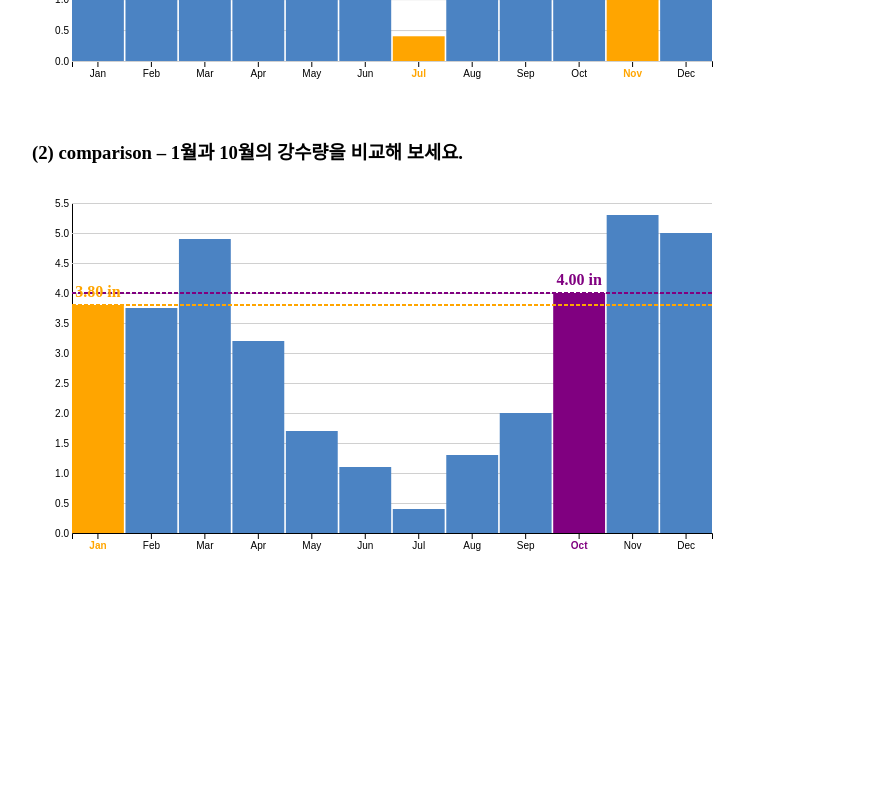
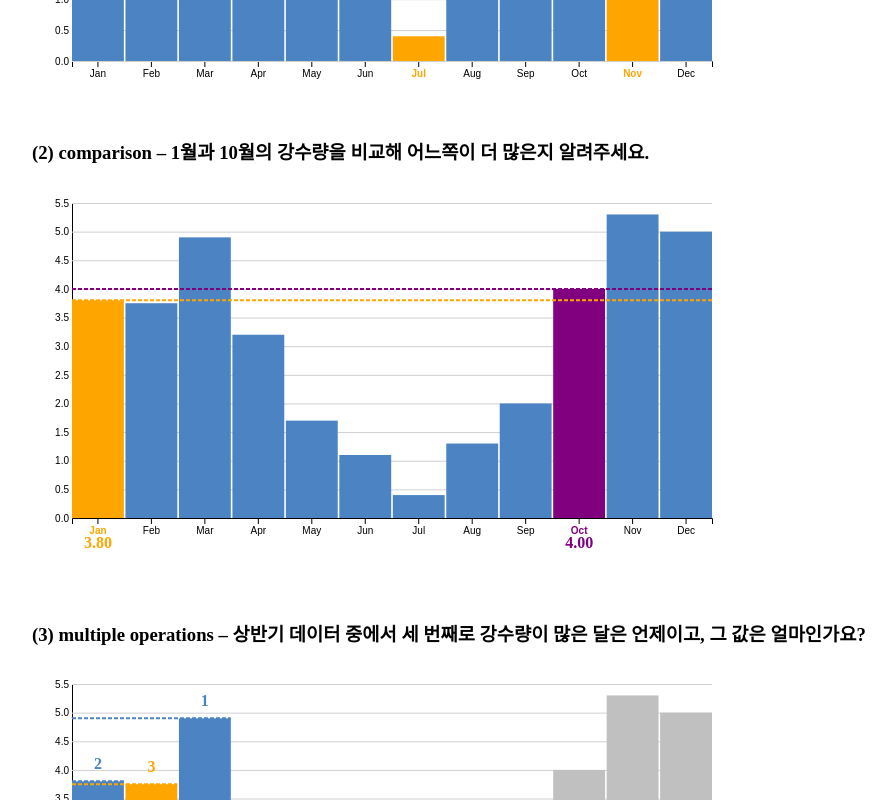
Before and after one commit to deerking0923/prj-sketch-frontend, a Next.js app: page / in a window 1280 px wide. Shown: the part 1640-2440 px from the top of the page, without its empty margins (8-904 px from the left). Before the commit the page ends 2299 px from the top, so only its background shows below. Built offline with nearby package versions, Linux system fonts and the light colour scheme.

Commit message:
완성...!

```diff
--- a/src/app/components/CompareHistogram.js
+++ b/src/app/components/CompareHistogram.js
@@ -4,9 +4,7 @@ import { useD3 } from './useD3';
 import * as d3 from 'd3';
 
 /**
- * 1월·10월을 주황/보라색으로 하이라이트,
- *   • 가로선(전체 폭) – 막대 위
- *   • 숫자 어노테이션 – 막대 위
+ * 1월·10월 막대 강조 + 가로선 + 값 어노테이션(x축 아래)
  */
 export default function CompareHistogram({
   width  = 700,
@@ -14,10 +12,9 @@ export default function CompareHistogram({
   data   = [],
   gap    = 0.03,
 }) {
-  const margin = { top: 20, right: 20, bottom: 50, left: 40 };
-  const yMax   = 5.5;                        // y축 상한 고정
+  const margin = { top: 20, right: 20, bottom: 65, left: 40 }; // 하단 공간 ↑
+  const yMax   = 5.5;
 
-  /* 하이라이트 대상 & 색상 */
   const hiColor = { Jan: 'orange', Oct: 'purple' };
 
   const ref = useD3(
@@ -25,12 +22,11 @@ export default function CompareHistogram({
       const w = width  - margin.left - margin.right;
       const h = height - margin.top  - margin.bottom;
 
-      /* 레이어: grid ⭣ bar ⭣ anno  (append 순서 = z-index) */
       svg.attr('width', width).attr('height', height);
       const g    = svg.append('g').attr('transform', `translate(${margin.left},${margin.top})`);
-      const grid = g.append('g').attr('class', 'grid');           // 맨뒤
-      const bars = g.append('g').attr('class', 'bars');           // 가운데
-      const anno = g.append('g').attr('class', 'annotations');    // 맨앞
+      const grid = g.append('g');
+      const bars = g.append('g');
+      const anno = g.append('g');
 
       /* 스케일 */
       const x = d3.scaleBand()
@@ -38,10 +34,9 @@ export default function CompareHistogram({
         .range([0, w])
         .paddingInner(gap)
         .paddingOuter(0);
-
       const y = d3.scaleLinear().domain([0, yMax]).range([h, 0]);
 
-      /* 축 + 회색 격자 (grid 레이어) */
+      /* 축 & 격자 */
       grid.append('g')
         .call(d3.axisLeft(y).tickSize(-w))
         .selectAll('line')
@@ -58,7 +53,7 @@ export default function CompareHistogram({
           }
         });
 
-      /* 막대 (bars 레이어) */
+      /* 막대 */
       bars.selectAll('rect')
         .data(data)
         .join('rect')
@@ -71,17 +66,18 @@ export default function CompareHistogram({
         .duration(800)
         .attr('y', d => y(d.value))
         .attr('height', d => h - y(d.value))
-        .end()                                 // 애니 끝난 뒤 어노테이션 그리기
-        .then(() => drawAnnotations());
+        .end()
+        .then(drawAnnotations);
 
-      /* 어노테이션 + 하이라이트 선 */
+      /* 어노테이션 */
       function drawAnnotations() {
         const focus = data.filter(d => hiColor[d.category]);
 
         /* 가로선 */
-        anno.selectAll('line')
+        anno.selectAll('line.horiz')
           .data(focus)
           .join('line')
+          .attr('class', 'horiz')
           .attr('x1', 0).attr('x2', w)
           .attr('y1', d => y(d.value))
           .attr('y2', d => y(d.value))
@@ -89,16 +85,17 @@ export default function CompareHistogram({
           .attr('stroke-width', 2)
           .attr('stroke-dasharray', '4 2');
 
-        /* 값 텍스트 */
-        anno.selectAll('text')
+        /* 값 숫자 – x축 라벨보다 아래로 */
+        anno.selectAll('text.value')
           .data(focus)
           .join('text')
+          .attr('class', 'value')
           .attr('x', d => x(d.category) + x.bandwidth() / 2)
-          .attr('y', d => y(d.value) - 8)
+          .attr('y', h + 30)                       // x축 아래 30px
           .attr('text-anchor', 'middle')
           .attr('font-weight', 'bold')
           .attr('fill', d => hiColor[d.category])
-          .text(d => d.value.toFixed(2) + ' in');
+          .text(d => d.value.toFixed(2));          // "in" 제외
       }
     },
     [data, width, height, gap],
--- /dev/null
+++ b/src/app/components/RankHistogram.js
@@ -0,0 +1,136 @@
+// src/app/components/RankHistogram.js
+'use client';
+import React from 'react';
+import { useD3 } from './useD3';
+import * as d3 from 'd3';
+
+export default function RankHistogram({
+  width  = 700,
+  height = 400,
+  data   = [],
+  gap    = 0.03,
+}) {
+  const margin = { top: 20, right: 20, bottom: 65, left: 40 }; // ↓ 하단 공간 확대
+  const yMax   = 5.5;
+
+  /* ── 상반기 1‒3위 산출 ── */
+  const firstHalf    = data.slice(0, 6);                           // Jan‒Jun
+  const top3         = [...firstHalf].sort((a, b) => b.value - a.value).slice(0, 3);
+  const ranks = {};                                               // {Mar:1, Jan:2, Feb:3}
+  top3.forEach((d, i) => (ranks[d.category] = i + 1));
+  const firstHalfSet = new Set(firstHalf.map(d => d.category));
+
+  /* 색 */
+  const blue  = '#4b83c3';
+  const orange = 'orange';
+  const grey  = '#c0c0c0';
+
+  const ref = useD3(
+    svg => {
+      const w = width  - margin.left - margin.right;
+      const h = height - margin.top  - margin.bottom;
+
+      svg.attr('width', width).attr('height', height);
+      const root = svg.append('g').attr('transform', `translate(${margin.left},${margin.top})`);
+      const grid = root.append('g');
+      const bars = root.append('g');
+      const anno = root.append('g');
+
+      /* 스케일 */
+      const x = d3.scaleBand()
+        .domain(data.map(d => d.category))
+        .range([0, w])
+        .paddingInner(gap)
+        .paddingOuter(0);
+
+      const y = d3.scaleLinear().domain([0, yMax]).range([h, 0]);
+
+      /* 격자 & y축 */
+      grid.append('g')
+        .call(d3.axisLeft(y).tickSize(-w))
+        .selectAll('line')
+        .attr('stroke', '#d0d0d0');
+
+      /* x축 */
+      const xAxis = root.append('g')
+        .attr('transform', `translate(0,${h})`)
+        .call(d3.axisBottom(x));
+
+      /* x축 레이블 색상 (3위 주황) */
+      xAxis.selectAll('text')
+        .each(function (d) {
+          if (ranks[d]) {
+            d3.select(this)
+              .attr('fill', ranks[d] === 3 ? orange : blue)
+              .attr('font-weight', 'bold');
+          }
+        });
+
+      /* 막대 */
+      bars.selectAll('rect')
+        .data(data)
+        .join('rect')
+        .attr('x', d => x(d.category))
+        .attr('width', x.bandwidth())
+        .attr('y', h)
+        .attr('height', 0)
+        .attr('fill', d => {
+          if (firstHalfSet.has(d.category)) {
+            return ranks[d.category] === 3 ? orange : blue;
+          }
+          return grey;                                        // Jul‒Dec
+        })
+        .transition()
+        .duration(800)
+        .attr('y', d => y(d.value))
+        .attr('height', d => h - y(d.value))
+        .end()
+        .then(addAnnotations);
+
+      /* 어노테이션 */
+      function addAnnotations() {
+        const focus = data.filter(d => ranks[d.category]);    // 1·2·3위
+
+        /* 순위 숫자 (3은 주황) */
+        anno.selectAll('text.rank')
+          .data(focus)
+          .join('text')
+          .attr('class', 'rank')
+          .attr('x', d => x(d.category) + x.bandwidth() / 2)
+          .attr('y', d => y(d.value) - 12)
+          .attr('text-anchor', 'middle')
+          .attr('font-weight', 'bold')
+          .attr('fill', d => (ranks[d.category] === 3 ? orange : blue))
+          .text(d => ranks[d.category]);
+
+        /* 가로 점선 (y축 → 막대 끝) */
+        anno.selectAll('line.horiz')
+          .data(focus)
+          .join('line')
+          .attr('class', 'horiz')
+          .attr('x1', 0)
+          .attr('x2', d => x(d.category) + x.bandwidth())
+          .attr('y1', d => y(d.value))
+          .attr('y2', d => y(d.value))
+          .attr('stroke', d => (ranks[d.category] === 3 ? orange : blue))
+          .attr('stroke-width', 2)
+          .attr('stroke-dasharray', '4 2');
+
+        /* 3위 값 숫자 – x축 아래 */
+        const third = focus.find(d => ranks[d.category] === 3);
+        if (third) {
+          anno.append('text')
+            .attr('x', x(third.category) + x.bandwidth() / 2)
+            .attr('y', h + 32)                               // x라벨 아래로 더 내림
+            .attr('text-anchor', 'middle')
+            .attr('font-weight', 'bold')
+            .attr('fill', orange)
+            .text(third.value.toFixed(2));                   // "in" 제거
+        }
+      }
+    },
+    [data, width, height, gap],
+  );
+
+  return <svg ref={ref} />;
+}
--- a/src/app/page.js
+++ b/src/app/page.js
@@ -7,6 +7,8 @@ import Histogram from './components/Histogram';
 import HighlightHistogram from './components/HighlightHistogram';   // ★ 새 import
 import styles from './style/HomePage.module.css';
 import CompareHistogram from './components/CompareHistogram';
+import RankHistogram from './components/RankHistogram';
+
 export default function HomePage() {
   /* 데모 차트용 데이터 */
   const demoData = [
@@ -72,7 +74,7 @@ export default function HomePage() {
       </div>
 
       <h3 className={styles.question}>
-        (2) comparison – 1월과 10월의 강수량을 비교해 보세요.
+        (2) comparison – 1월과 10월의 강수량을 비교해 어느쪽이 더 많은지 알려주세요.
       </h3>
       <div className={styles.chartSection}>
         <CompareHistogram
@@ -82,6 +84,19 @@ export default function HomePage() {
           gap={0.03}
         />
       </div>
+
+      <h3 className={styles.question}>
+        (3) multiple operations – 상반기 데이터 중에서 세 번째로 강수량이 많은
+        달은 언제이고, 그 값은 얼마인가요?
+      </h3>
+      <div className={styles.chartSection}>
+        <RankHistogram
+          width={700}
+          height={400}
+          data={precipData}
+          gap={0.03}
+        />
+      </div>
     </main>
   );
 }
```
